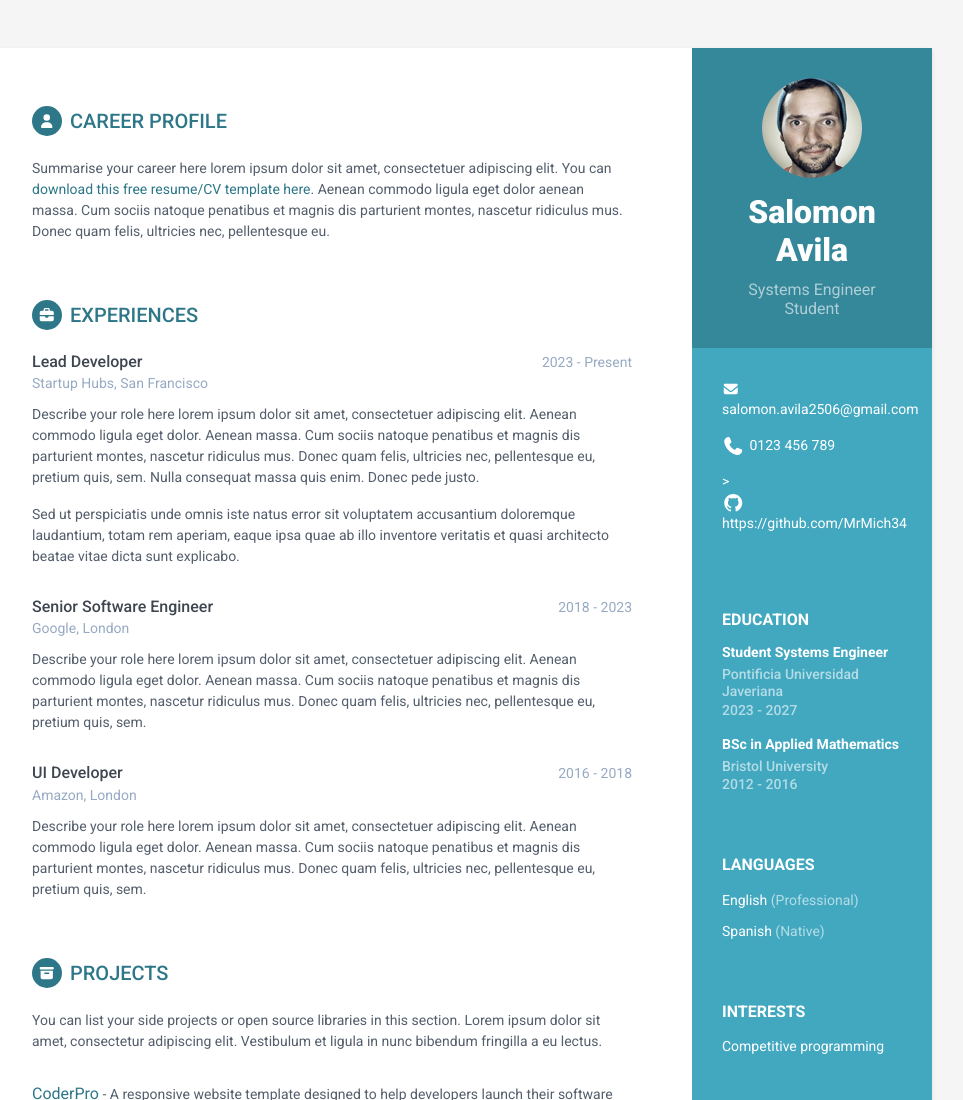
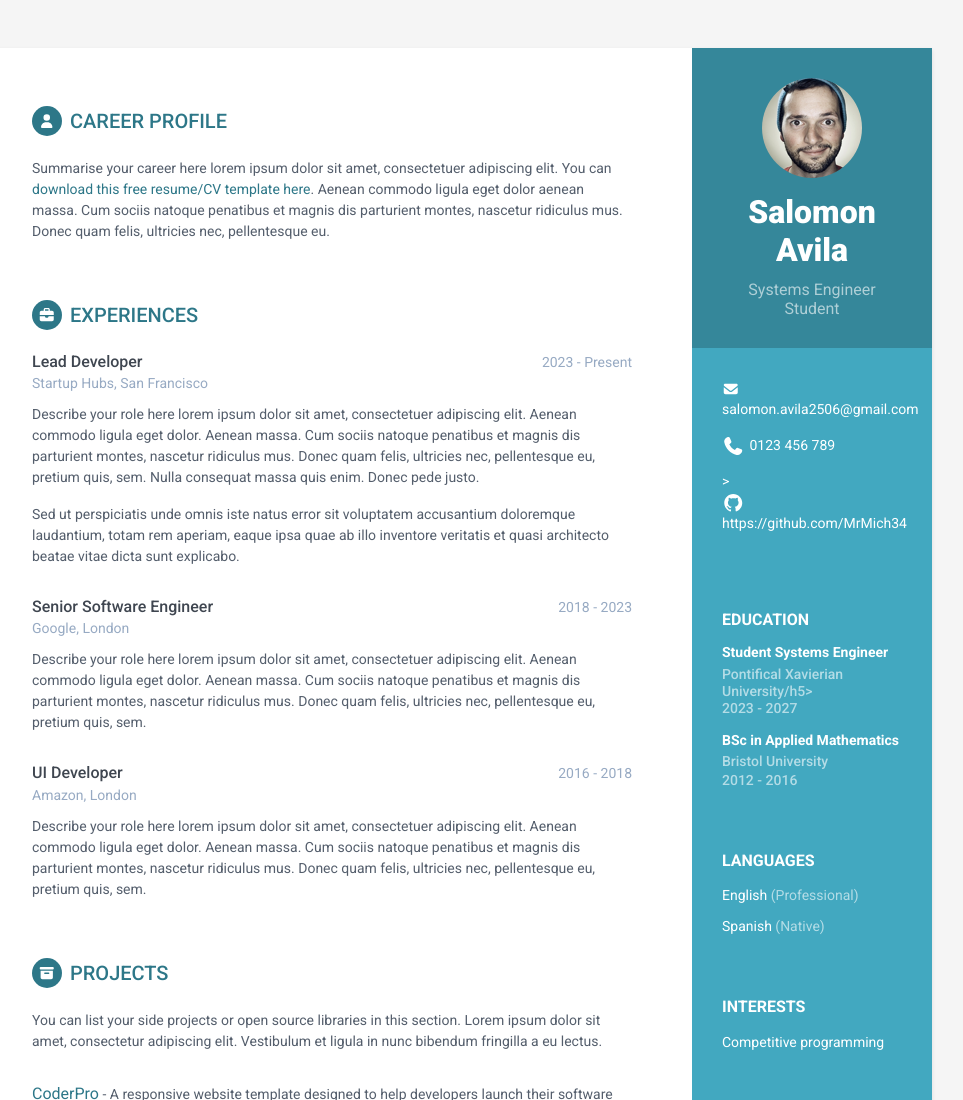
Before and after one commit to MrMich34/MrMich34.github.io, a plain HTML site: page index.html in a window 1280 px wide. Shown: the top 1100 px of the page, without its empty margins (188-1151 px from the left). Drawn offline with Linux system fonts and the light colour scheme.

Commit message:
Actualizacion de nombre

```diff
--- a/index.html
+++ b/index.html
@@ -40,7 +40,7 @@
                 <h2 class="container-block-title">Education</h2>
                 <div class="item">
                     <h4 class="degree">Student Systems Engineer</h4>
-                    <h5 class="meta">Pontificia Universidad Javeriana</h5>
+                    <h5 class="meta">Pontifical Xavierian University/h5>
 	                    <div class="time">2023 - 2027</div>
                 </div><!--//item-->
                 <div class="item">
```
